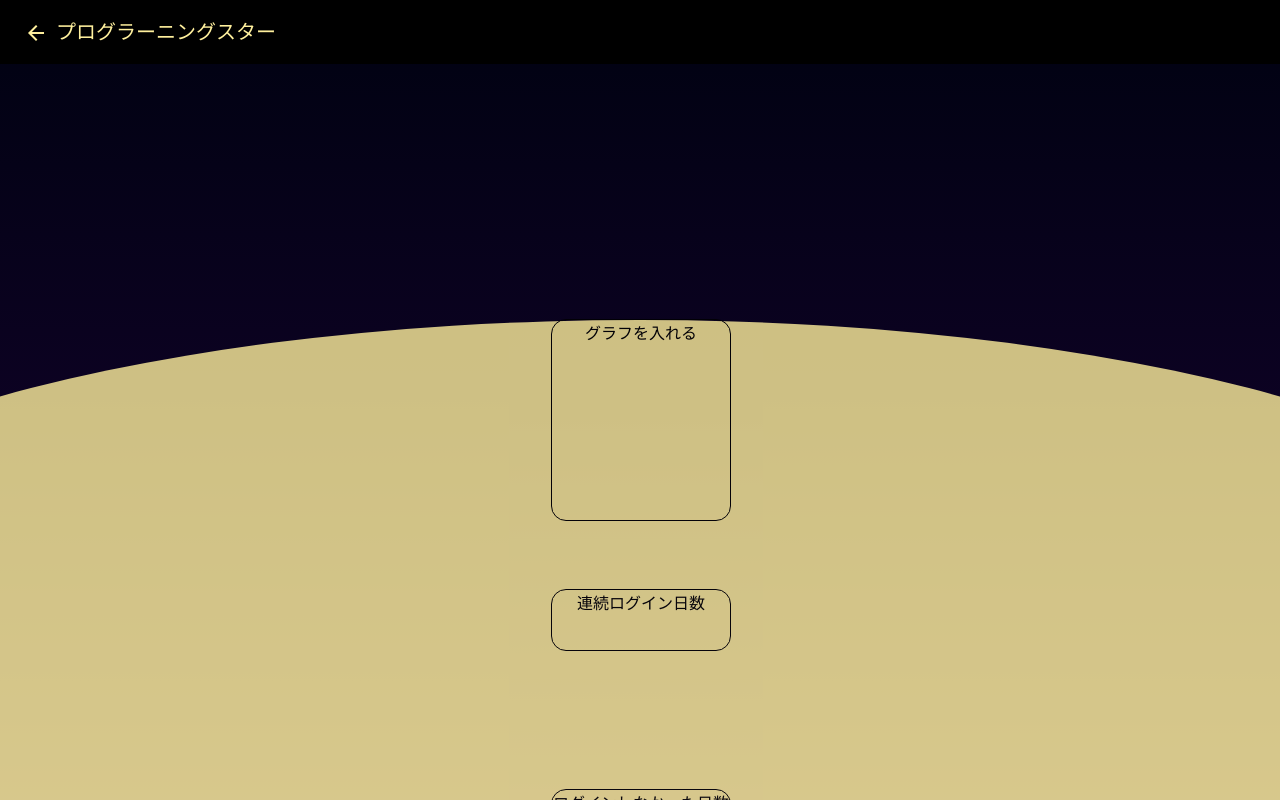
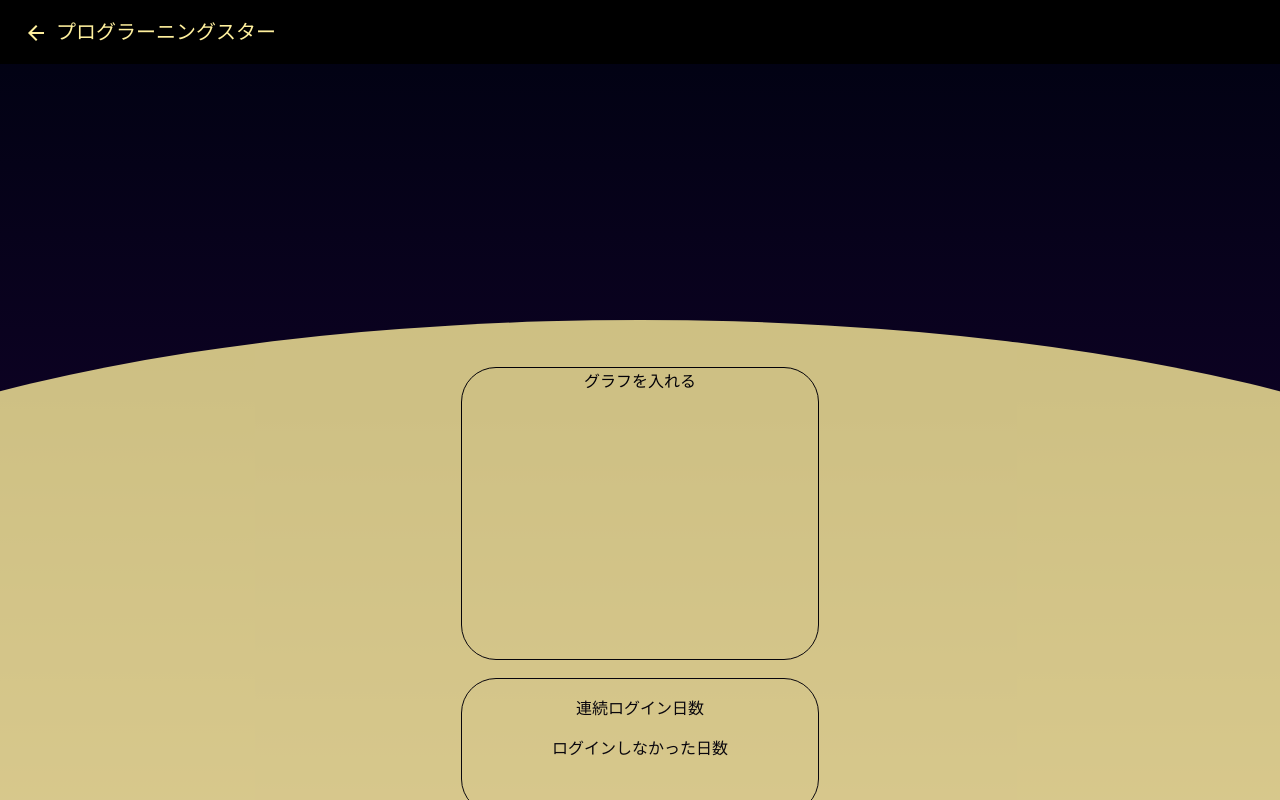
Before and after one commit to Chomolungma-229/intern-quiz-app, an Angular app in the folder app/: page /statistics in a window 1280 px wide. Shown: the top 800 px of the page. Built offline with nearby package versions, Linux system fonts and the light colour scheme.

Commit message:
あしあと画面の作成

```diff
--- a/app/src/app/pages/statistics/statistics.component.html
+++ b/app/src/app/pages/statistics/statistics.component.html
@@ -1,13 +1,15 @@
 <div class="parent">
-    <div id="moon" class="css-pattern">
+    <div class="css-pattern">
         <div class="chart">
             グラフを入れる
         </div>
         <div class="stats">
-            連続ログイン日数
-        </div>
-        <div class="stats">
-            ログインしなかった日数
+            <p>連続ログイン日数</p>
+            <p>ログインしなかった日数</p>
         </div>
     </div>
 </div>
+
+<footer>
+    <button class="home-button">HOMEへ</button>
+</footer>
--- a/app/src/app/pages/statistics/statistics.component.scss
+++ b/app/src/app/pages/statistics/statistics.component.scss
@@ -1,29 +1,33 @@
 .css-pattern{
-    height: 75%;
+    height: 100%;
     width: 100%;
     border-radius: 50%;
     background: #FFF09D;
     display: grid;
-    justify-content: center;
+    justify-content: space-around;
+    justify-items: center;
     align-items: center;
+    align-content: stretch;
 }
 .parent{
-    height: 100%;
+    height: 70%;
     width: 150%;
-    /*コレ*/margin-top: calc(20%);
+    margin-top: calc(20%);
     margin-left: calc(50% - 150%/2);
     display: block;
     opacity: 0.8;
 }
 .chart{
+    width: 200%;
     height: 100%;
-    width: 100%;
-    border: 1px solid #000;
-    border-radius: 15px;
+    border: 1px solid #000000;
+    border-radius: 35px;
+    margin-top: 95px;
 }
 .stats{
-    height: 30%;
-    width: 100%;
+    height: 50%;
+    width: 200%;
     border: 1px solid #000;
-    border-radius: 15px;
+    border-radius: 35px;
+    margin-top: 0px;
 }
```
